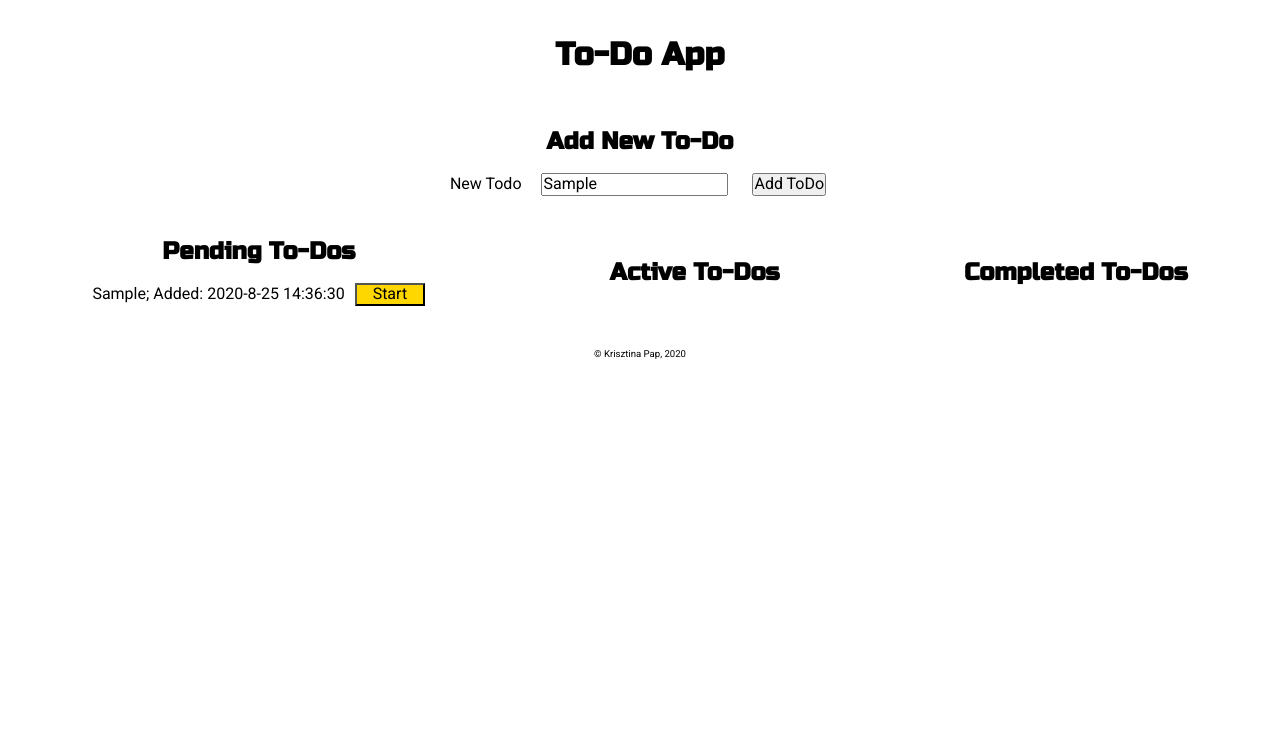
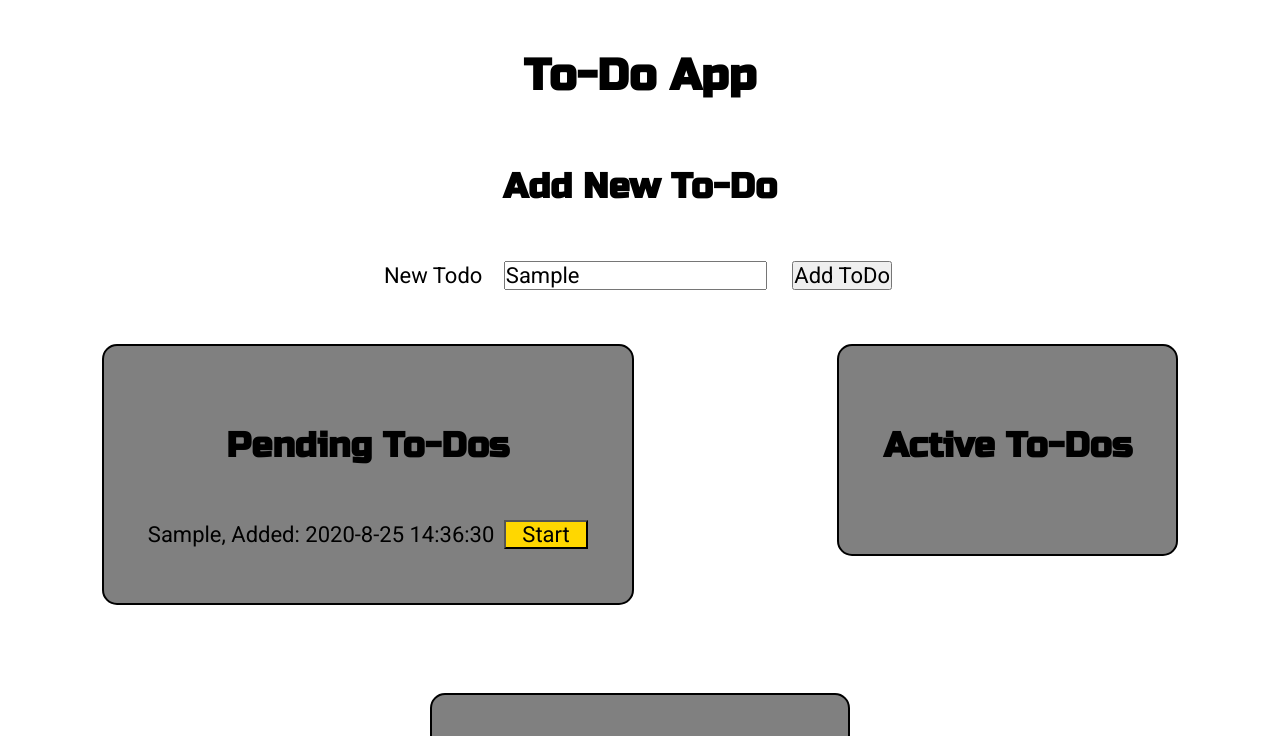
Before and after one commit to KrisztinaPap/js-to-do-list, a plain HTML site: page index.html in a window 1280 px wide. Both pictures are taken after typing "Sample" into the empty fields and a click on the button "Add ToDo". Shown: the top 736 px of the page. Drawn offline with Linux system fonts and the light colour scheme.

Commit message:
Cleaned up formatting; Adds column background-colors;

```diff
--- a/css/main.css
+++ b/css/main.css
@@ -3,8 +3,16 @@
     margin: 0;
     padding: 0;
     text-align: center;
-    align-content: center;
     align-items: center;
+    font-size: 22px;
+}
+
+section {
+    background-color: gray;
+    padding: 2rem;
+    margin: 2rem;
+    border: 2px black solid;
+    border-radius: 15px;
 }
 
 .container {
@@ -20,8 +28,9 @@ h1 {
 
 h2 {
     font-family: 'Russo One', sans-serif;
-    padding-top: 2rem;
-    padding-bottom: 0.5rem;
+    font-size: 1.6rem;
+    padding-top: 1.6rem;
+    padding-bottom: 2rem;
 }
 
 body {
@@ -74,15 +83,16 @@ input {
     padding: 3px;
 }
 
+ul {
+    list-style-type: none;
+}
+
 @media screen and ( min-width: 1200px ) {
     .flex-container {
         display: flex;
         flex-direction: row;
         flex-wrap: wrap;
         justify-content: space-around;
-    }
-
-    ul {
-        list-style-type: none;
+        align-items: baseline;
     }
 }
--- a/js/main.js
+++ b/js/main.js
@@ -126,7 +126,8 @@ function showPendingToDo( newToDo ) {
     newButton.innerHTML = "Start";
     newButton.classList.add( "activateButton" );
 
-    newLI.textContent = `${newToDo.task}; Added: ${newToDo.addedDate}`;
+    newLI.textContent = `${newToDo.task},
+                         Added: ${newToDo.addedDate}`;
     newLI.classList.add( `pending-task-${newToDo.id}` );
     newLI.id = `${newToDo.id}`;
 
@@ -148,7 +149,7 @@ function showActiveToDo( clickedItem ) {
     newButton.classList.add( "deleteButton" );
     newButton.addEventListener( 'click', () => {deleteListItem(newButton.id)});
 
-    newLI.textContent = `${clickedItem.task}; Started: ${clickedItem.startDate}`;
+    newLI.textContent = `${clickedItem.task}, Started: ${clickedItem.startDate}`;
     newLI.classList.add( `active-task-${clickedItem.id}` );
     newLI.id = `${clickedItem.id}`;
     newLI.prepend( newCheckBox );
@@ -184,7 +185,7 @@ function showCompletedToDo( checkedItem ) {
     newButton.classList.add( "deleteButton" );
     newButton.addEventListener( 'click', () => {deleteListItem(newButton.id)});
 
-    newLI.textContent = `${completedItem.task}; Completed:${completedItem.endDate}`;
+    newLI.textContent = `${completedItem.task}, Completed:${completedItem.endDate}`;
     newLI.classList.add( `completed-task-${completedItem.id}` );
     newLI.id = `${completedItem.id}`;
     newLI.append( newButton );
```
